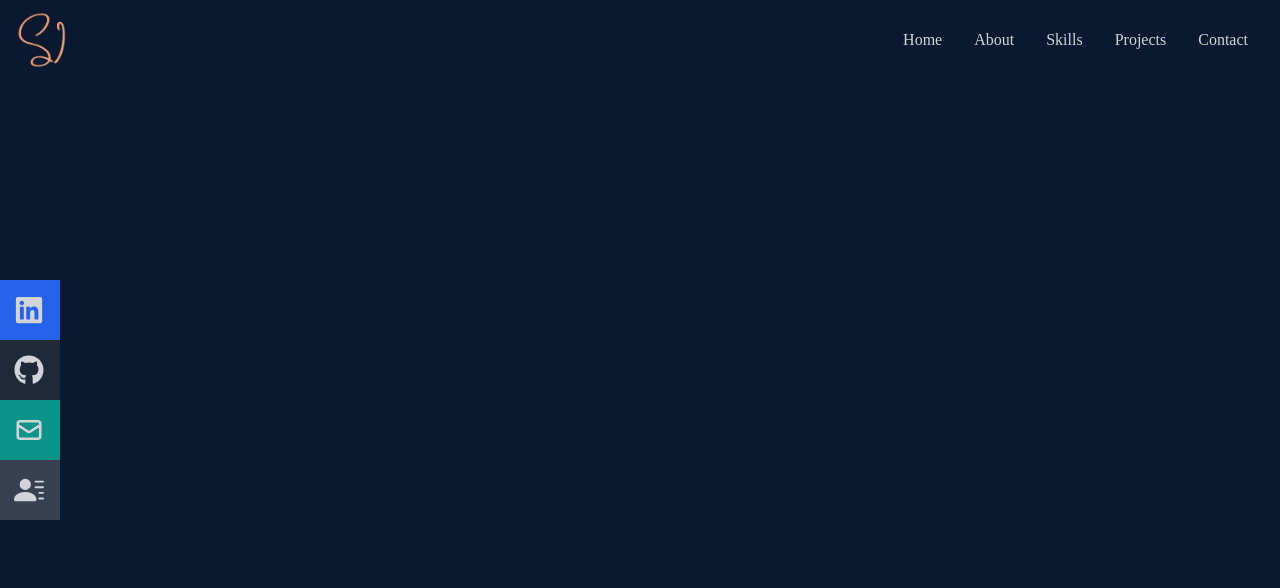
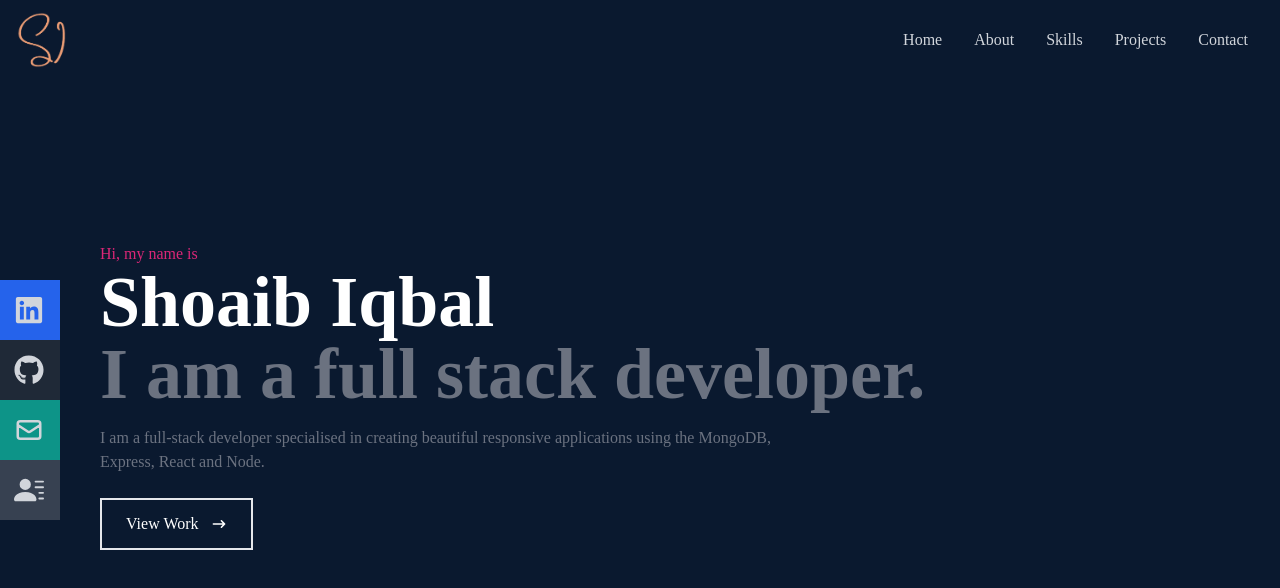
Before and after one commit to shoaibiqbal0/react-portfolio, a React (Create React App) app: page / in a window 1280 px wide. Shown: the top 588 px of the page. Built offline with nearby package versions, Linux system fonts and the light colour scheme.

Commit message:
Added home text

```diff
--- a/src/components/Home.jsx
+++ b/src/components/Home.jsx
@@ -2,7 +2,30 @@ import React from "react";
 import { HiArrowNarrowRight } from "react-icons/hi";
 
 const Home = () => {
-  return <div className="w-full h-screen bg-[#0A192F]"></div>;
+  return (
+    <div name="home" className="w-full h-screen bg-[#0A192F]">
+      {/* Container */}
+      <div className="mx-w-[1000px] mx-auto px-8 flex flex-col justify-center h-full lg:pl-[100px]">
+        <p className="text-pink-600">Hi, my name is</p>
+        <h1 className="text-4xl sm:text-7xl font-bold text-white">
+          Shoaib Iqbal
+        </h1>
+        <h2 className="text-4xl sm:text-7xl font-bold text-gray-500">
+          I am a full stack developer.
+        </h2>
+        <p className="text-gray-500 py-4 max-w-[700px]">
+          I am a full-stack developer specialised in creating beautiful
+          responsive applications using the MongoDB, Express, React and Node.
+        </p>
+        <div>
+          <button className="text-white group border-2 px-6 py-3 my-2 flex items-center hover:bg-pink-600 hover:border-pink-600">
+            View Work{" "}
+            <HiArrowNarrowRight className="ml-3 group-hover:rotate-90 duration-300" />
+          </button>
+        </div>
+      </div>
+    </div>
+  );
 };
 
 export default Home;
```
